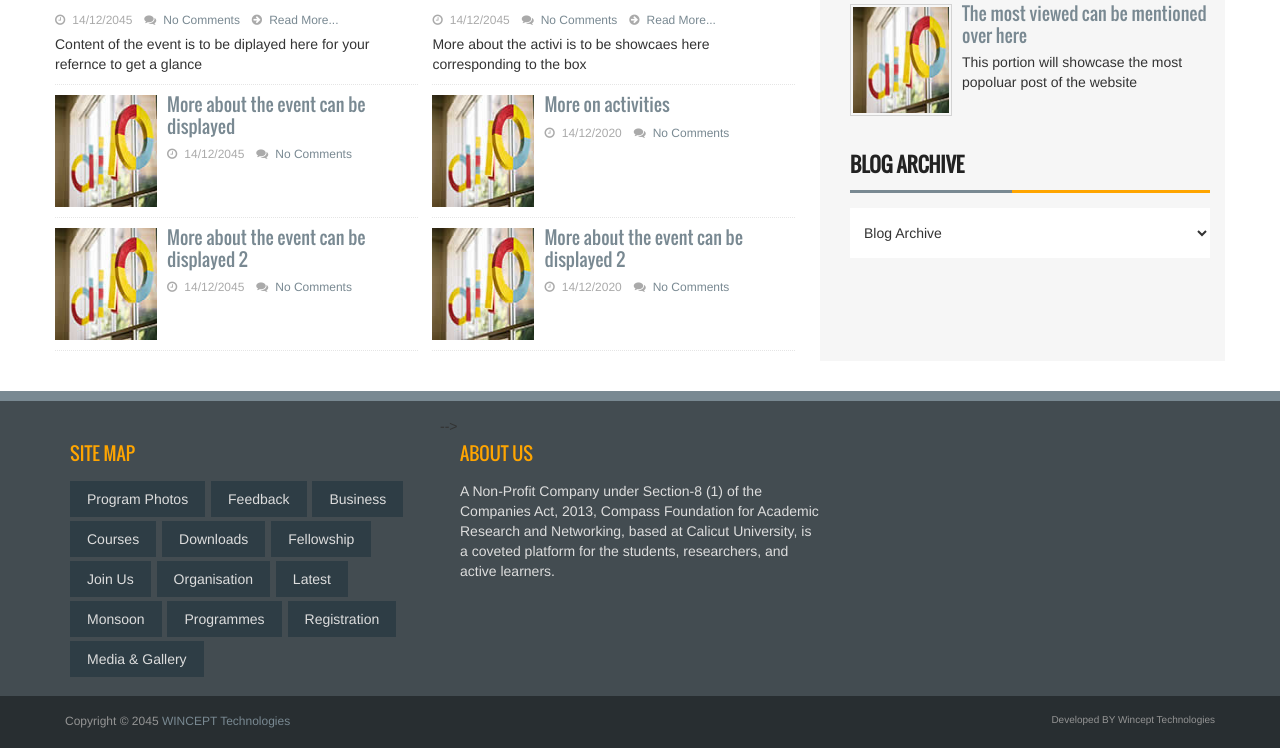
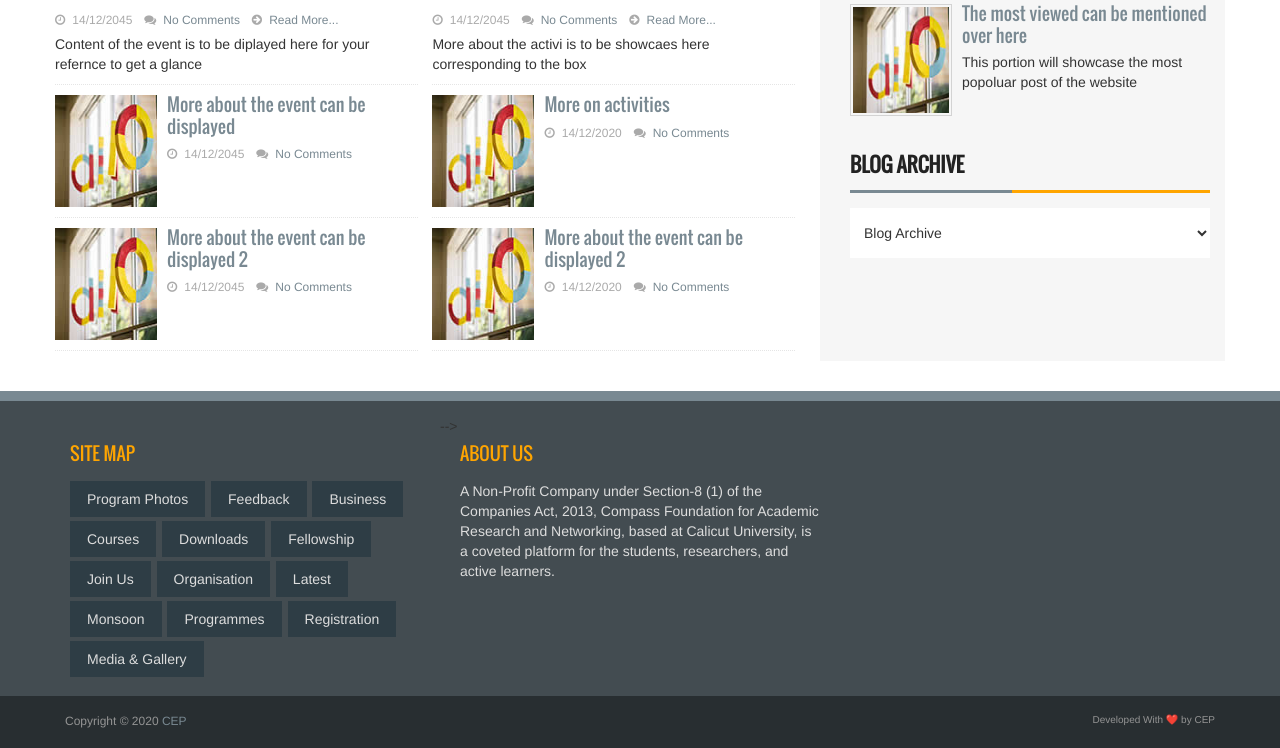
Before and after one commit to Ajith3075/compaes, a plain HTML site: page index.html in a window 1280 px wide. Shown: the part 1507-2255 px from the top of the page. Drawn offline with Linux system fonts and the light colour scheme.

Commit message:
first commit

```diff
--- a/index.html
+++ b/index.html
@@ -465,7 +465,7 @@
       <div class="row">
         <div class="col-lg-4 col-md-4 col-sm-4">
           <!-- <div class="single_footer_top wow fadeInLeft">
-            <!-- <h2>Flicker Images</h2>
+             <h2>Flicker Images</h2>
             <ul class="flicker_nav">
               <li><a href="#"><img src="images/75x75.jpg" alt=""></a></li>
               <li><a href="#"><img src="images/75x75.jpg" alt=""></a></li>
@@ -512,12 +512,12 @@
       <div class="row">
         <div class="col-lg-6 col-md-6 col-sm-6 col-xs-12">
           <div class="footer_bottom_left">
-            <p>Copyright &copy; 2045 <a href="#">WINCEPT Technologies</a></p>
+            <p>Copyright &copy; 2020 <a href="#">CEP</a></p>
           </div>
         </div>
         <div class="col-lg-6 col-md-6 col-sm-6 col-xs-12">
           <div class="footer_bottom_right">
-            <p>Developed BY Wincept Technologies</p>
+            <p>Developed With &#10084;&#65039; by CEP</p>
           </div>
         </div>
       </div>
```
